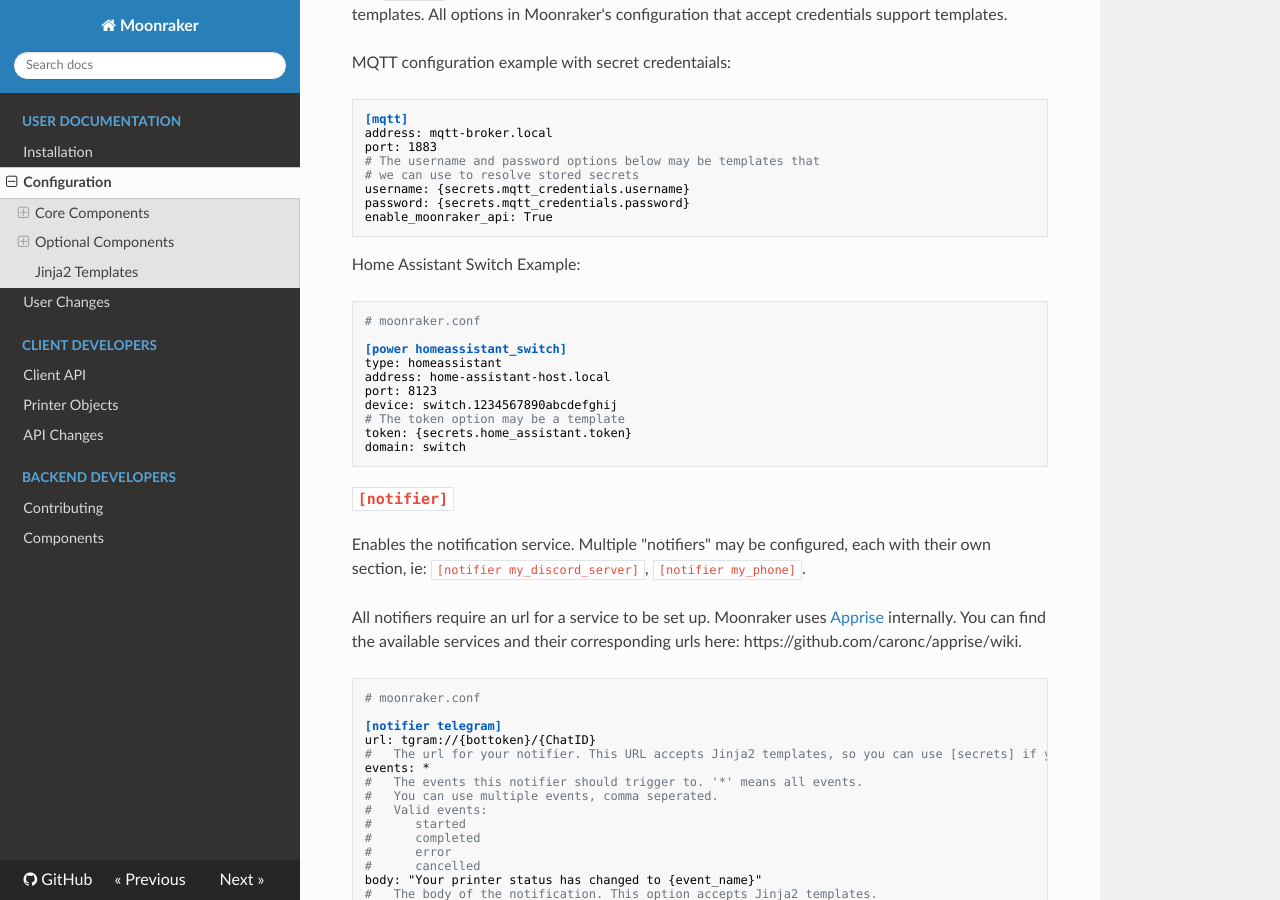
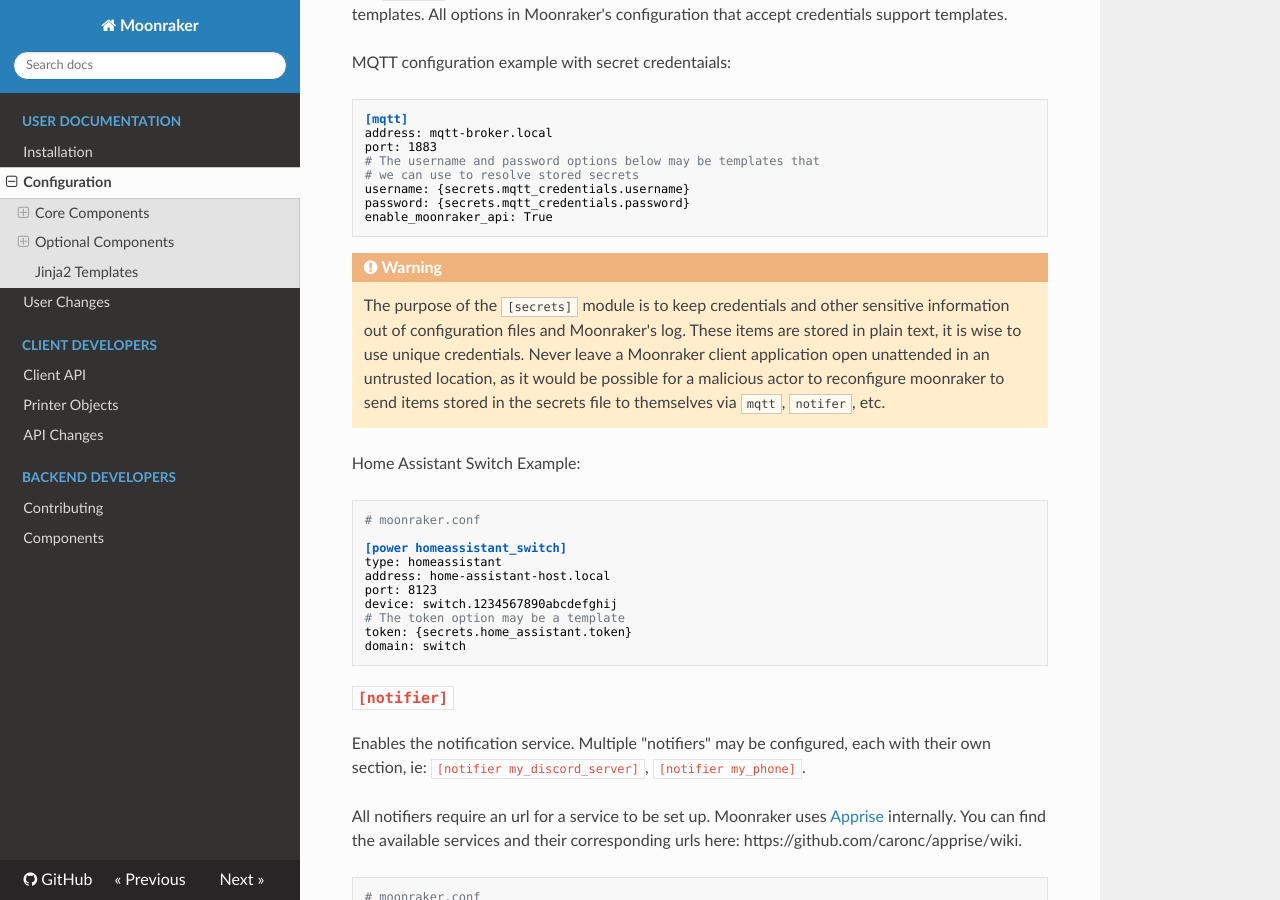
Before and after one commit to Marirossibn/moonraker, an MkDocs documentation site: the page built from docs/configuration.md, in a window 1280 px wide and 900 px high, scrolled down 27045 px. Built offline with MkDocs 1.6.1, drawn with Linux system fonts in a browser that asks for light colours; nearby versions of some CDN libraries.

Commit message:
docs: provide additional context for the secrets module
Advise users to use unique credentials, and warn them that unattended
clients can be configured to steal credentials.

Signed-off-by:  Eric Callahan <arksine.code@gmail.com>

````diff
--- a/docs/configuration.md
+++ b/docs/configuration.md
@@ -1638,6 +1638,15 @@
 enable_moonraker_api: True
 ```
 
+!!! warning
+    The purpose of the `[secrets]` module is to keep credentials and
+    other sensitive information out of configuration files and Moonraker's
+    log.  These items are stored in plain text, it is wise to use
+    unique credentials. Never leave a Moonraker client application open
+    unattended in an untrusted location, as it would be possible for a
+    malicious actor to reconfigure moonraker to send items stored in the
+    secrets file to themselves via `mqtt`, `notifer`, etc.
+
 Home Assistant Switch Example:
 
 ```ini
````
